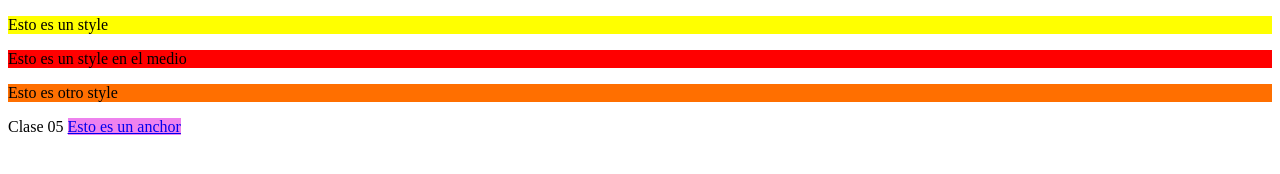
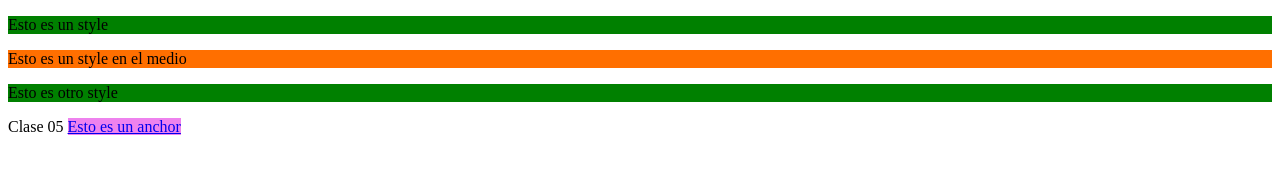
Before and after one commit to Codo-a-Codo-4-0-Comision-24122/clase05, a plain HTML site: page index.html in a window 1280 px wide. Drawn offline with Linux system fonts and the light colour scheme.

Commit message:
CSS class

```diff
--- a/css/style.css
+++ b/css/style.css
@@ -6,6 +6,17 @@ a {
     background-color: violet;
 }
 
+/* Estoy definiendo una class*/
+.pAmarillo {
+    background-color: yellow;
+}
+
+/* ID se usa #*/
+#pMyID {
+    background-color: green;
+}
+
+/*
 body > p:nth-child(1) {
     background-color: yellow;
 }
@@ -13,5 +24,5 @@ body > p:nth-child(1) {
 body > p:nth-child(2) {
     background-color: red;
  }
-
+*/
 /* Creen una hoja de estilo para el formulario creado en la clase anterior  */
--- a/index.html
+++ b/index.html
@@ -7,9 +7,9 @@
     <title>Clase 05</title>
 </head>
 <body>
-    <p> Esto es un style</p>
+    <p id="pMyID" class="pAmarillo"> Esto es un style</p>
     <p> Esto es un style en el medio</p>
-    <p> Esto es otro style</p>
+    <p id="pMyID"> Esto es otro style</p>
     Clase 05
     <a href="#">Esto es un anchor</a>
 </body>
```
